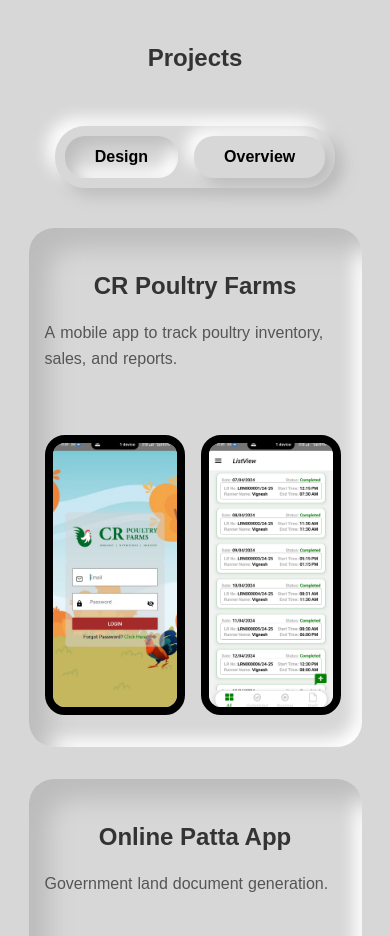
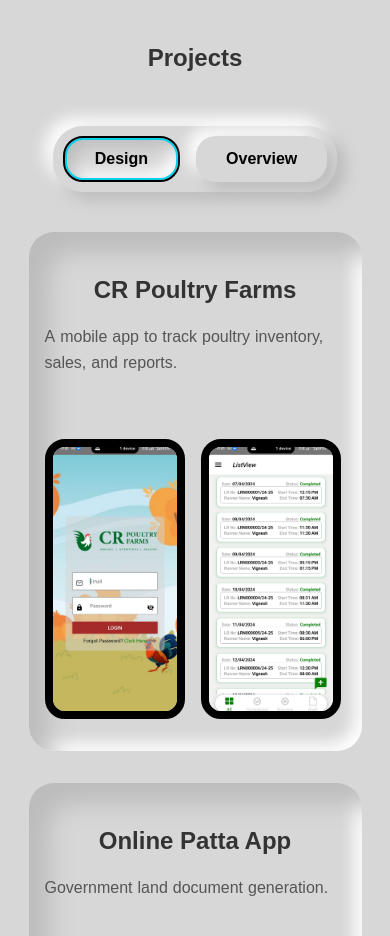
Before and after one commit to Logeshp91/Myprotflio, a React (Vite) app: page / in a window 390 px wide. Shown: the part 4500-5436 px from the top of the page. Built offline with nearby package versions, Linux system fonts and the light colour scheme.

Commit message:
Your message here

```diff
--- a/Contact.css
+++ b/Contact.css
@@ -43,6 +43,7 @@
               inset -8px -8px 16px #ffffff;
 }
 
+
 .name-input {
   border-radius: 4px;
 }
@@ -83,6 +84,7 @@
   width:50%
 }
 
+
 .button-wrapper {
   width: 50%;
   display: flex;
@@ -96,6 +98,7 @@
   box-shadow: inset 8px 8px 16px #bcbcbc,
               inset -8px -8px 16px #ffffff;
 }
+
 
 .contact-footer {
   width: 100%;
@@ -156,8 +159,24 @@
     margin-bottom: 20%;
 
   }
+  .neumorphic-button:hover {
+  box-shadow: inset 8px 8px 16px #bcbcbc,
+              inset -8px -8px 16px #ffffff;
+}
+
   .social-buttons {
   display: flex;
   gap: 2rem;
 }
+.neumorphic-button:focus{
+  box-shadow:     inset 0 0 0 2px #04d1ec,
+ inset 8px 8px 16px #bcbcbc, inset -8px -8px 16px #ffffff;
+ border: 2px solid #000;
 }
+.input:focus {
+  outline: none; /* Remove default outline */
+  box-shadow:     inset 0 0 0 2px #04d1ec,
+ inset 8px 8px 16px #bcbcbc, inset -8px -8px 16px #ffffff;
+ border: 2px solid #000;/* inner shadow with blue tint */
+}
+}
--- a/src/Projects.css
+++ b/src/Projects.css
@@ -202,7 +202,7 @@
   }
 
   .projects-section h2 {
-  font-size: 1.5rem;
+      font-size: 1.5rem;
   color: #333;
   }
 
@@ -271,4 +271,9 @@
   .overview-card p {
     font-size: 0.9rem;
   }
+  .toggle-button.active {
+  box-shadow:     inset 0 0 0 2px #04d1ec,
+ inset 8px 8px 16px #bcbcbc, inset -8px -8px 16px #ffffff;
+ border: 2px solid #000;
 }
+}
```
